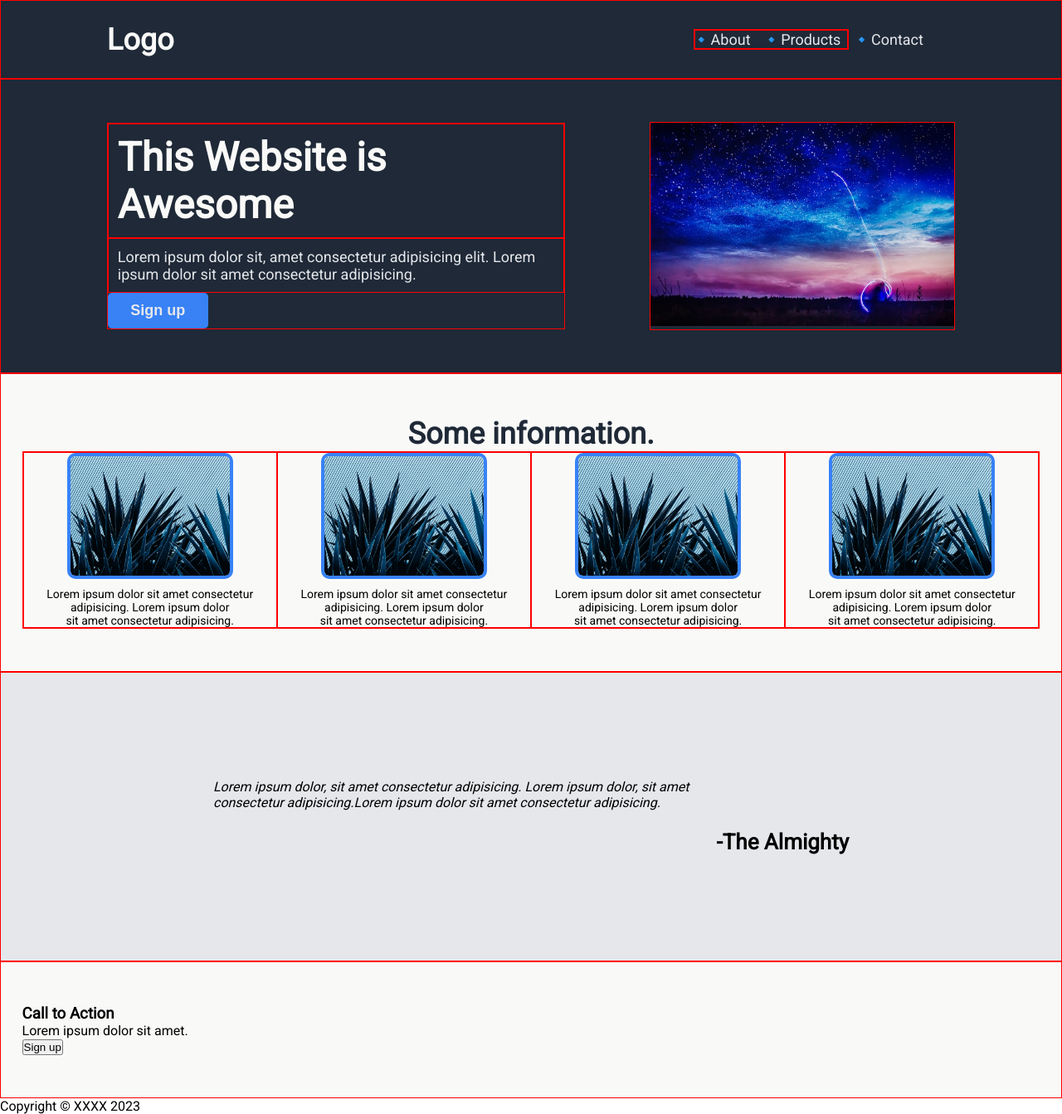
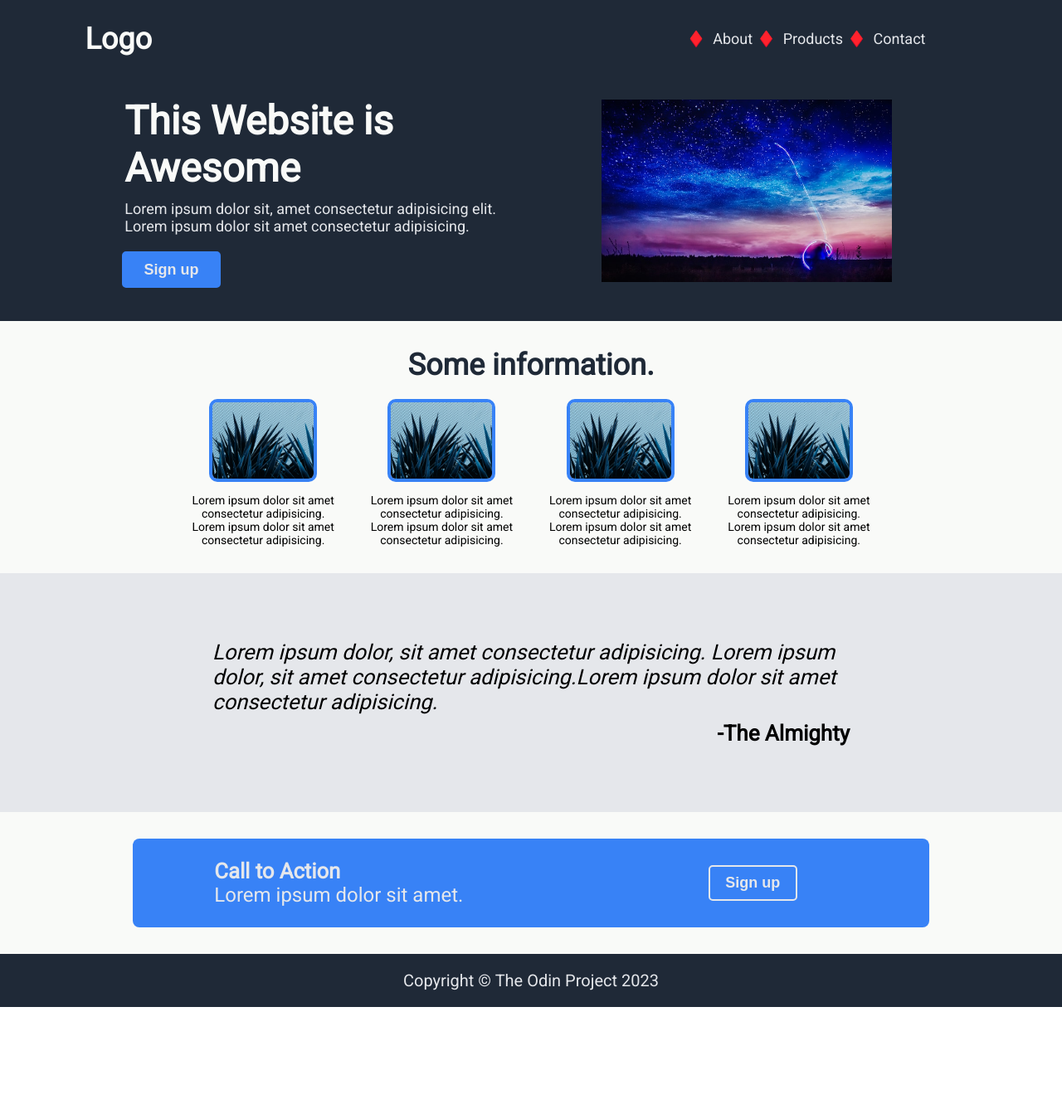
Before and after one commit to ricardobvicentini/odin-lp, a plain HTML site: page index.html in a window 1280 px wide. Shown: the whole page at 83% size. After the commit the page ends 1214 px from the top, so only its background shows below. Drawn offline with Linux system fonts and the light colour scheme.

Commit message:
Finish odin-lp

```diff
--- a/estilos/style.css
+++ b/estilos/style.css
@@ -27,12 +27,15 @@ img {
     height: auto;
 }
 
+html {
+    scroll-behavior: smooth;
+}
+
 body {
     font-family: 'Roboto', sans-serif;
 }
 
 .header {
-    border: 1px solid red;
     background-color: var(--bg-header);
     display: flex;
     justify-content: space-between;
@@ -43,16 +46,14 @@ body {
 .logo {
     font-size: clamp(18px, 4vw, 36px);
     color: var(--color-logo);
-    margin-inline: 10%;
+    margin-inline: 8vw;
 }
 
 .nav-bar {
-    border: 1px solid red;
-    margin-right: 20%;
+    margin-right: 20vw;
 }
 
 .nav-bar > ul {
-    border: 1px solid red;
     display: flex;
     justify-content: space-between;
     align-items: center;
@@ -65,41 +66,45 @@ ul > li {
 }
 
 ul > li::marker {
+    content: '♦️  ';
+    transition: all .3s;
+}
+
+ul a {
+    text-decoration: none;
+    color: var(--color-link);
+    transition: all .3s ease-in-out;
+}
+
+ul a:hover,
+ul a:focus,
+ul>li:hover::marker {
+    color: var(--color-btn);
     content: '🔹';
 }
 
 .hero {
-    border: 1px solid red;
     background-color: var(--bg-header);
-    display: flex;
-    justify-content: space-evenly;
+    display: grid;
+    grid-template-columns: 40% 40%;
     align-items: center;
-    padding: 4% 2%;
-}
-
-.hero-container {
-    border: 1px solid red;
-    max-width: 45%;
+    justify-content: center;
+    gap: 16px;
+    padding: 3vh 2vw 5vh;
 }
 
 .hero-container > h2 {
-    border: 1px solid red;
+
     color: var(--color-hero);
     font-size: clamp(16px, 4vw, 48px);
     font-weight: bolder;
-    padding: 2%;
+    padding: 0 2%;
 }
 
 .hero-container > p {
-    border: 1px solid red;
     color: var(--color-hero-p);
     font-size: clamp(8px, 2vw, 18px);
     padding: 2%;
-}
-
-.hero-img {
-    border: 1px solid red;
-    width: clamp(150px, 30%, 400px);
 }
 
 .btn {
@@ -107,16 +112,34 @@ ul > li::marker {
     color: var(--color-hero-p);
     font-size: clamp(10px, 2vw, 18px);
     font-weight: bold;
-    border: none;
+    border: 2px solid var(--color-btn);
     border-radius: 5px;
     padding: 2% 5%;
+    margin-top: 2%;
+    margin-left: .5vw;
     cursor: pointer;
+    transition: all .3s ease-in-out;
+}
+
+.btn:hover,
+.btn:focus {
+    background-color: var(--color-hero-p);
+    color: var(--color-btn);
+    border: 2px inset var(--color-btn);
+}
+
+.hero-img {
+    width: clamp(120px, 35vw, 350px);
+    margin: 0 4vw 0 6vw;
+}
+
+.hero-img>img {
+    max-height: max(190px, 220px);
 }
 
 .info {
-    border: 1px solid red;
     background-color: var(--color-hero);
-    padding: 4% 2%;
+    padding: 4vh 2vw;
 }
 
 .info > h2 {
@@ -126,44 +149,35 @@ ul > li::marker {
 }
 
 .info-container {
-    border: 1px solid red;
-    display: flex;
-    flex-direction: column;
-    justify-content: center;
-    align-items: center;
-    @media screen and (min-width: 660px) {
-        flex-direction: row;
+    display: grid;
+    grid-auto-flow: row;
+    gap: 16px;
+    margin-top: 20px;
+    margin-inline: 15vw;
+    @media screen and (min-width: 514px) {
+        grid-auto-flow: column;
     }
 }
 
 .info-wrapper {
-    border: 1px solid red;
     display: flex;
     flex-direction: column;
     align-items: center;
     gap: 10px;
 }
 
-/* .info-img {
-    border: 1px solid red;
-    width: 100px;
-    height: 100px;
-} */
+.img-cont {
+    max-width: 130px;
+    max-height: 130px;
+}
 
 .img {
-    border: 1px solid red;
-    width: clamp(80px, 60%, 150px);
-    height: auto;
     border: 4px solid var(--color-btn);
     border-radius: 10px;
-    @media screen and (min-width: 660px) {
-        width: clamp(100px, 70%, 200px);
-        height: auto;
-    }
 }
 
 .info-container p {
-    font-size: clamp(12px, 2vw, 14px);
+    font-size: clamp(10px, 2vw, 14px);
     text-align: center;
     text-wrap: balance
 }
@@ -173,25 +187,81 @@ ul > li::marker {
 }
 
 .quote-fig {
-    border: 1px solid red;
     display: flex;
     flex-direction: column;
-    padding: 10% 20%;
+    gap: 8px;
+    padding: 10vh 20vw;
 }
 
 .quote-p {
-    font-size: clamp(14px, 2vw, 16px);
-    text-wrap: balance;
-    margin-bottom: 3%;
+    font-size: clamp(14px, 2vw, 26px);
+    max-width: 60vw;
 }
 
 .quote-cap {
     text-align: right;
     font-size: clamp(14px, 2.5vw, 26px);
+    max-width: 60vw;
 }
 
-.ctn {
-    border: 1px solid red;
+.cta {
     background-color: var(--color-hero);
-    padding: 4% 2%;
+    padding: 4vh 2vw;
+    display: flex;
+    justify-content: center;
+    align-items: center;
 }
+
+.cta-container {
+    width: 75vw;
+    background-color: var(--bg-cta);
+    color: var(--color-link);
+    padding: 2% 8%;
+    border-radius: 8px;
+    display: flex;
+    justify-content: space-between;
+    align-items: center;
+}
+
+.text-ctn > h3 {
+    font-size: clamp(12px, 2vw, 26px);
+}
+
+.text-ctn > p {
+    font-size: clamp(10px, 2vw, 24px);
+}
+
+.btn-ctn {
+    width: 30%;
+    display: flex;
+    justify-content: center;
+    align-items: center;
+}
+
+.cta-btn {
+    border: 2px solid var(--color-hero-p);
+    color: var(--color-hero-p);
+    background-color: var(--color-btn);
+    font-size: clamp(10px, 2vw, 18px);
+    font-weight: bold;
+    border-radius: 5px;
+    padding: 4% 8%;
+    cursor: pointer;
+    transition: all .3s ease-in-out;
+}
+
+.cta-btn:hover,
+.cta-btn:focus {
+    background-color: var(--color-hero-p);
+    color: var(--color-btn);
+}
+
+.footer {
+    background-color: var(--bg-footer);
+    color: var(--color-hero-p);
+    font-size: clamp(10px, 2vw, 20px);
+    display: flex;
+    justify-content: center;
+    align-items: center;
+    padding-block: 2.5vh;
+}
--- a/index.html
+++ b/index.html
@@ -13,9 +13,9 @@
         <h1 class="logo">Logo</h1>
         <nav class="nav-bar">
             <ul>
-                <li>About</li>
-                <li>Products</li>
-                <li>Contact</li>
+                <li><a href="#about">About</a></li>
+                <li><a href="#">Products</a></li>
+                <li><a href="#">Contact</a></li>
             </ul>
         </nav>
     </header>
@@ -35,35 +35,27 @@
             </div>
         </section>
 
-        <section class="info">
+        <section id="about" class="info">
             <h2>Some information.</h2>
             <div class="info-container">
 
                     <div class="info-wrapper">
-                        <!-- <div class="info-img"> -->
-                            <img class="img" src="images/img3.jpg" width="640" height="480">
-                        <!-- </div> -->
+                            <div class="img-cont"><img class="img" src="images/img3.jpg" width="640" height="480"></div>
                         <p>Lorem ipsum dolor sit amet consectetur adipisicing. Lorem ipsum dolor sit amet consectetur adipisicing.</p>
                     </div>
 
                     <div class="info-wrapper">
-                        <!-- <div class="info-img"> -->
-                            <img class="img" src="images/img3.jpg" width="640" height="480">
-                        <!-- </div> -->
+                            <div class="img-cont"><img class="img" src="images/img3.jpg" width="640" height="480"></div>
                         <p>Lorem ipsum dolor sit amet consectetur adipisicing. Lorem ipsum dolor sit amet consectetur adipisicing.</p>
                     </div>
 
                     <div class="info-wrapper">
-                        <!-- <div class="info-img"> -->
-                            <img class="img" src="images/img3.jpg" width="640" height="480">
-                        <!-- </div> -->
+                            <div class="img-cont"><img class="img" src="images/img3.jpg" width="640" height="480"></div>
                         <p>Lorem ipsum dolor sit amet consectetur adipisicing. Lorem ipsum dolor sit amet consectetur adipisicing.</p>
                     </div>
 
                     <div class="info-wrapper">
-                        <!-- <div class="info-img"> -->
-                            <img class="img" src="images/img3.jpg" width="640" height="480">
-                        <!-- </div> -->
+                            <div class="img-cont"><img class="img" src="images/img3.jpg" width="640" height="480"></div>
                         <p>Lorem ipsum dolor sit amet consectetur adipisicing. Lorem ipsum dolor sit amet consectetur adipisicing.</p>
                     </div>
             </div>
@@ -79,15 +71,22 @@
             </figure>
         </section>
 
-        <section class="ctn">
-            <div>
-                <h3>Call to Action</h3>
-                <p>Lorem ipsum dolor sit amet.</p>
-                <button>Sign up</button>
+        <!-- Call To Action -->
+
+        <section class="cta">
+            <div class="cta-container">
+                <div class="text-ctn">
+                    <h3>Call to Action</h3>
+                    <p>Lorem ipsum dolor sit amet.</p>
+                </div>
+                <div class="btn-ctn"><button class="cta-btn">Sign up</button>
+                </div>
             </div>
         </section>
 
-        <footer>Copyright &copy; XXXX 2023</footer>
+        <!-- Footer -->
+
+        <footer class="footer">Copyright &copy; The Odin Project 2023</footer>
     </main>
 
 </body>
```
